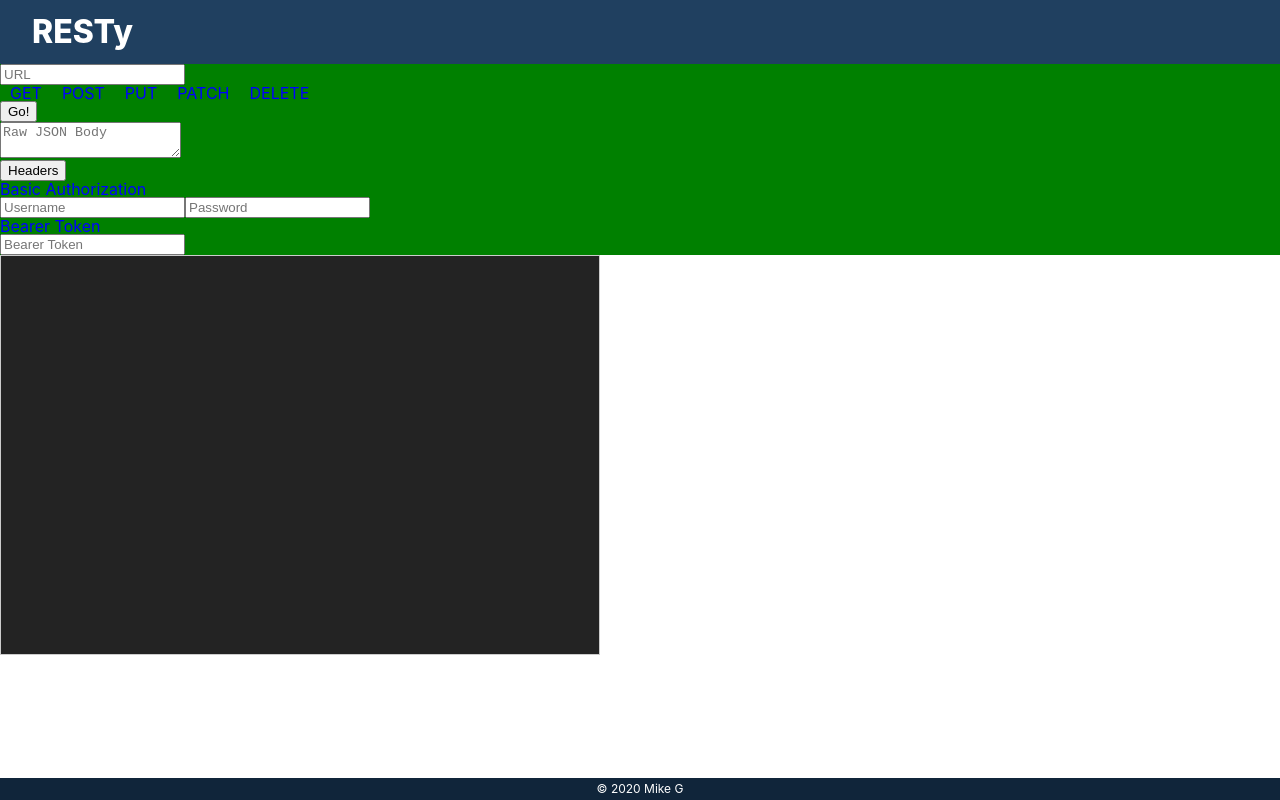
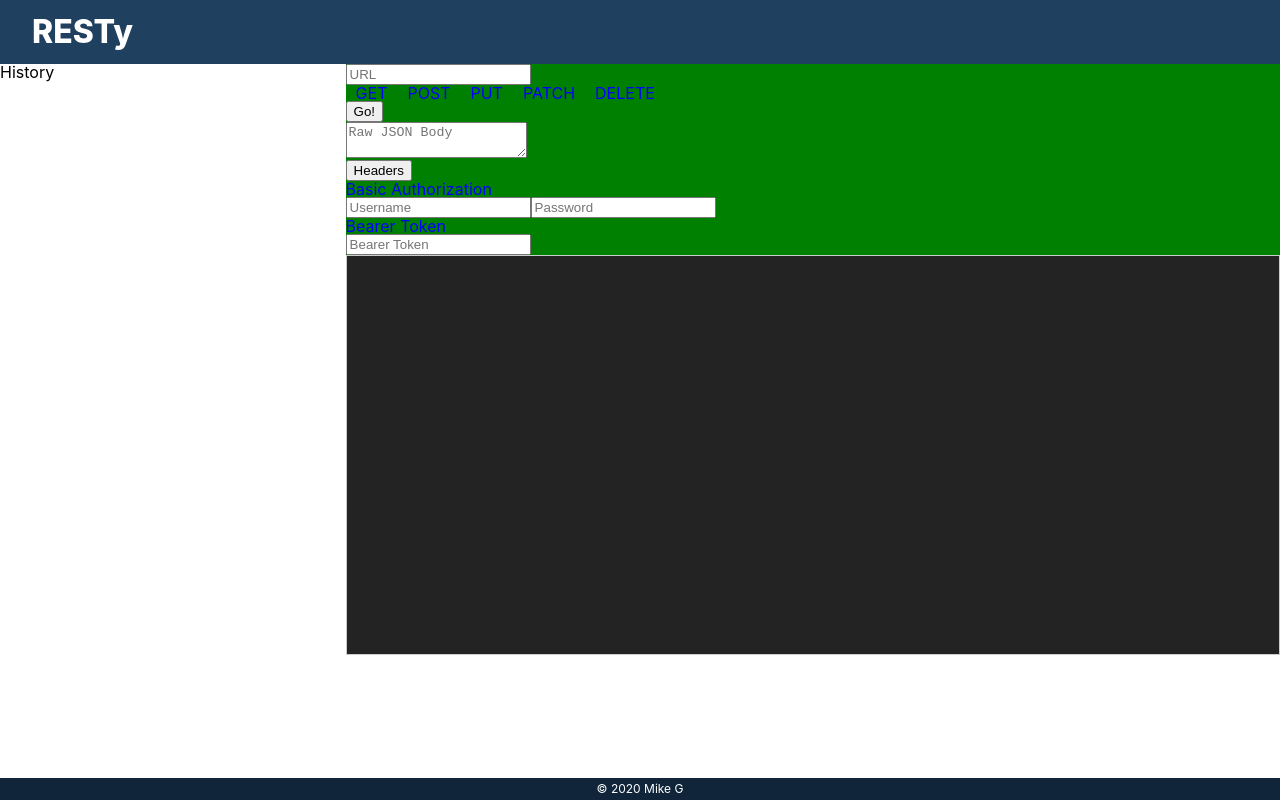
Before and after one commit to TravelFiend/RESTy, a React app: page / in a window 1280 px wide. Built offline with nearby package versions, Linux system fonts and the light colour scheme.

Commit message:
history component in place

```diff
--- a/src/components/forms/Form.css
+++ b/src/components/forms/Form.css
@@ -1,4 +1,5 @@
 .Form {
     color: blue;
     background: green;
+    width: 73vw;
 }
--- /dev/null
+++ b/src/components/history/History.css
@@ -0,0 +1,3 @@
+.History {
+    width: 27%;
+}
--- /dev/null
+++ b/src/components/history/History.js
@@ -0,0 +1,11 @@
+import React from 'react';
+import styles from './History.css';
+
+const History = () => (
+  <div className={styles.History}>
+    <h2>History</h2>
+    <ul></ul>
+  </div>
+);
+
+export default History;
--- a/src/components/response/Response.css
+++ b/src/components/response/Response.css
@@ -3,5 +3,4 @@
     padding: 16px;
     border: 1px solid rgb(204, 204, 204);
     height: 400px;
-    width: 600px;
 }
--- /dev/null
+++ b/src/containers/RESTy.css
@@ -0,0 +1,3 @@
+.Container {
+    display: flex;
+}
--- a/src/containers/RESTy.js
+++ b/src/containers/RESTy.js
@@ -1,6 +1,8 @@
 import React, { Component } from 'react';
 import Form from '../components/forms/Form';
+import History from '../components/history/History';
 import ResponseField from '../components/response/ResponseField';
+import styles from './RESTy.css';
 
 class RESTy extends Component {
   handleClick = () => console.log('BluEbErrIeS');
@@ -17,10 +19,13 @@ class RESTy extends Component {
 
   render() {
     return (
-      <>
-        <Form onSubmit={this.handleSubmit} onChange={this.handleChange} onClick={this.handleClick} />
-        <ResponseField />
-      </>
+      <div className={styles.Container}>
+        <History />
+        <div>
+          <Form onSubmit={this.handleSubmit} onChange={this.handleChange} onClick={this.handleClick} />
+          <ResponseField />
+        </div>
+      </div>
     );
   }
 }
--- a/src/index.css
+++ b/src/index.css
@@ -52,5 +52,6 @@ table {
 }
 
 html {
-    font: 100%/1.625 -apple-system,'BlinkMacSystemFont','Segoe UI','Roboto','Helvetica','Arial',sans-serif,'Apple Color Emoji','Segoe UI Emoji','Segoe UI Symbol';
+	font: 100%/1.625 -apple-system,'BlinkMacSystemFont','Segoe UI','Roboto','Helvetica','Arial',sans-serif,'Apple Color Emoji','Segoe UI Emoji','Segoe UI Symbol';
+	height: 100vh;
 }
```
